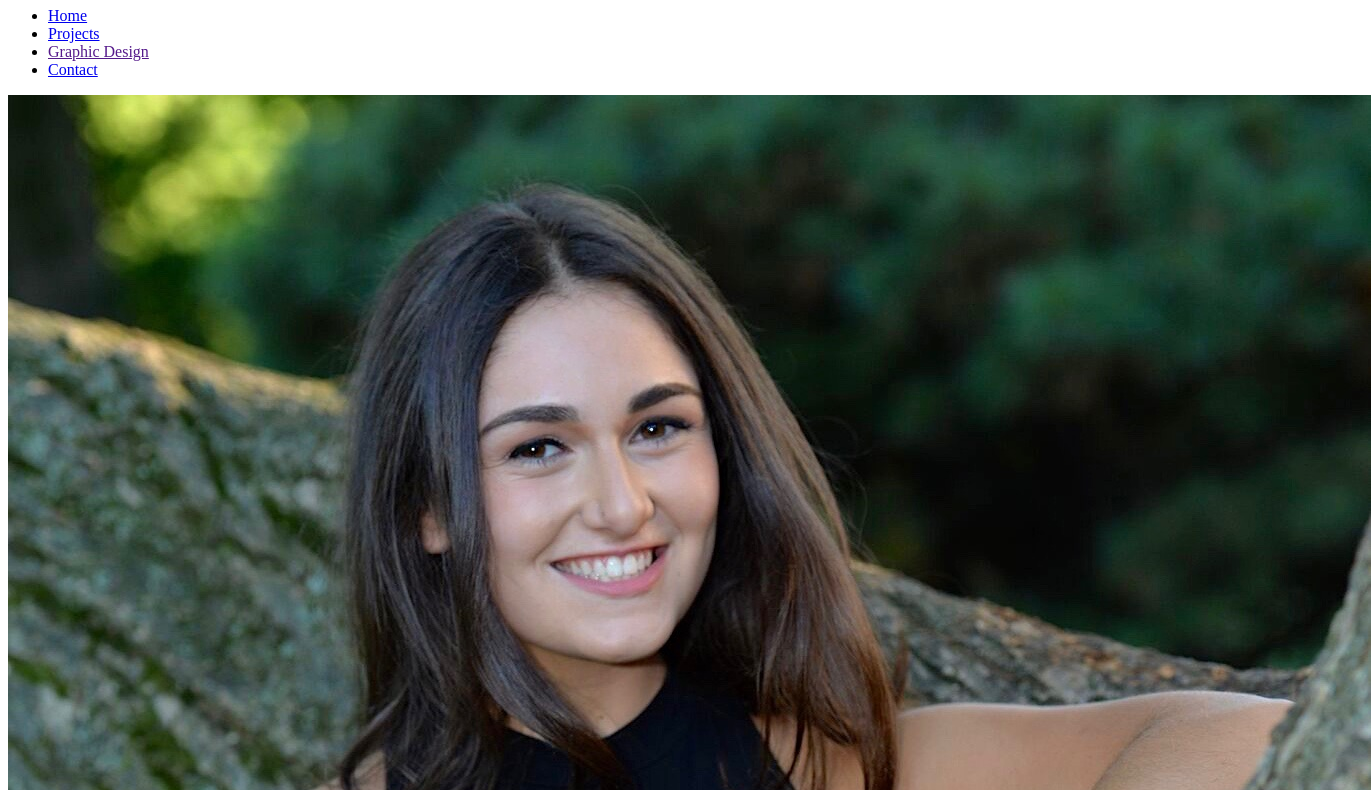
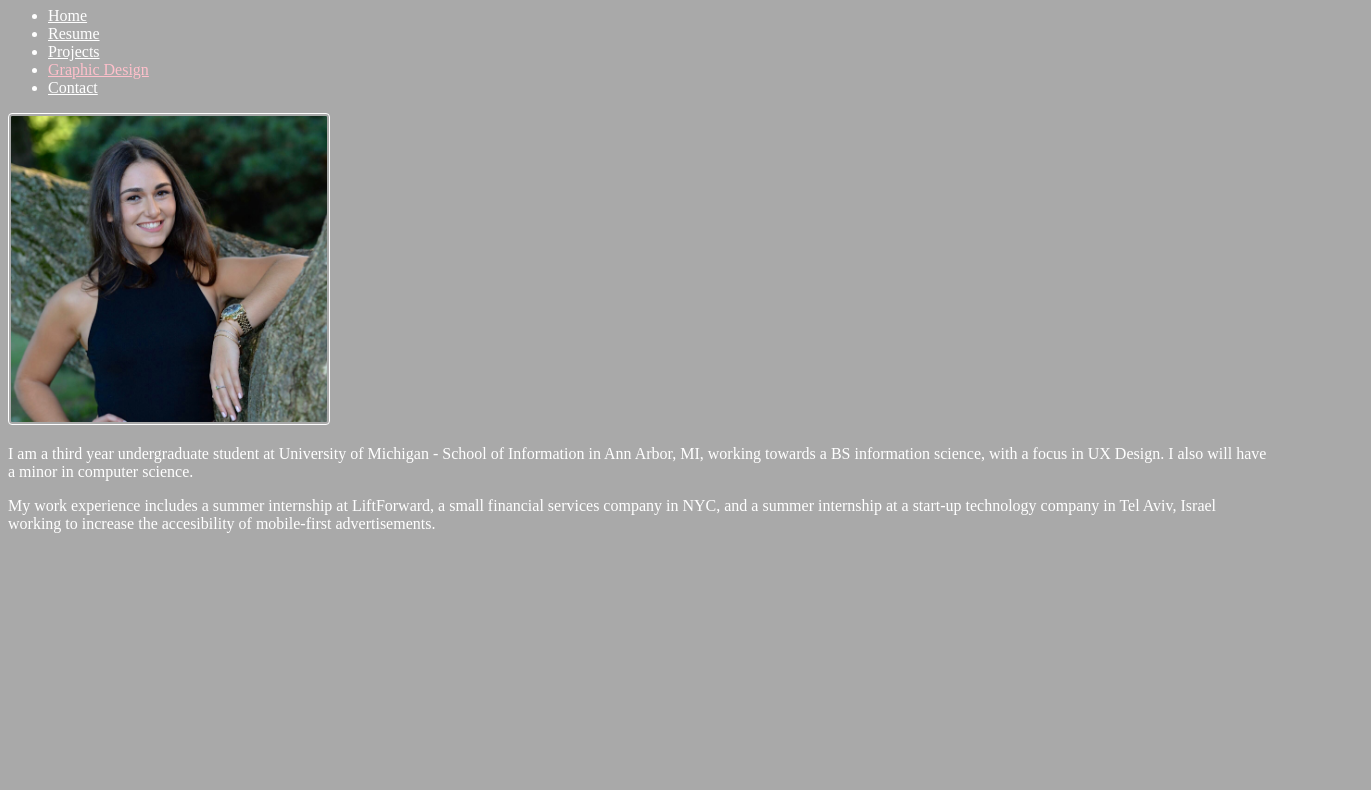
Before and after one commit to abisny/abisny.github.io, a plain HTML site: page index.html in a window 1280 px wide. Shown: the part 73-863 px from the top of the page, 1371 px wide, since content can reach past the window. After the commit the page ends 800 px from the top, so only its background shows below. Drawn offline with Linux system fonts and the light colour scheme.

Commit message:
initial style for index

```diff
--- a/css/style.css
+++ b/css/style.css
@@ -0,0 +1,16 @@
+body{
+    background-color: darkgrey;
+    color: white;
+}
+a:link{
+    color: white;               /* unvisited link */
+}
+a:visited{
+    color: pink;                /* visited link */
+}
+img {
+    border: 1px solid white;    /* white border line */
+    padding: 2px;                 /* pixels between img and border */
+    border-radius: 4px;           /* rounded edges */
+    width: 25%;
+}
--- a/index.html
+++ b/index.html
@@ -12,6 +12,7 @@
     <nav>
         <ul>
             <li><a href='index.html'>Home</a></li>
+            <li><a href='Abigail-Snyder-Resume.pdf'>Resume</a></li>
             <li><a href='projects.html'>Projects</a></li>
             <li><a href=''>Graphic Design</a></li>
             <li><a href='contact.html'>Contact</a></li>
```
